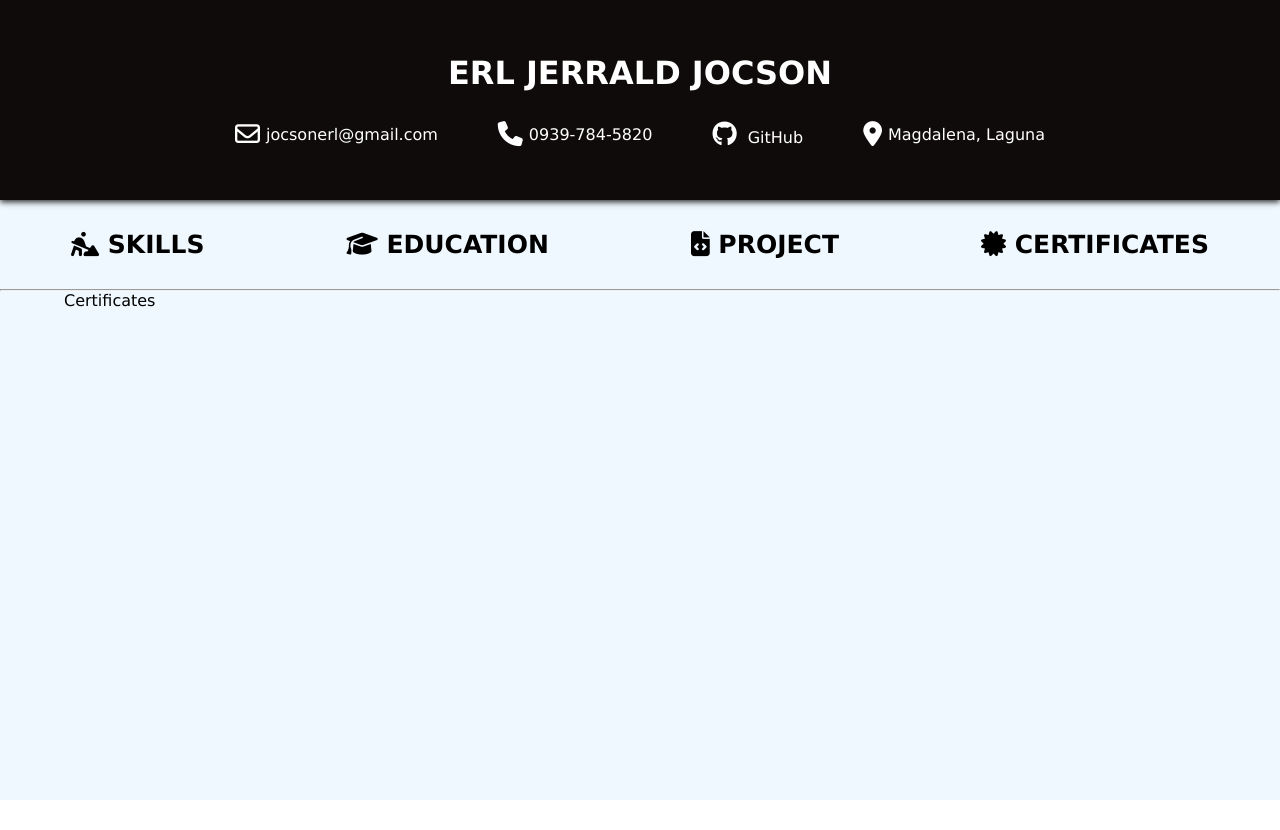
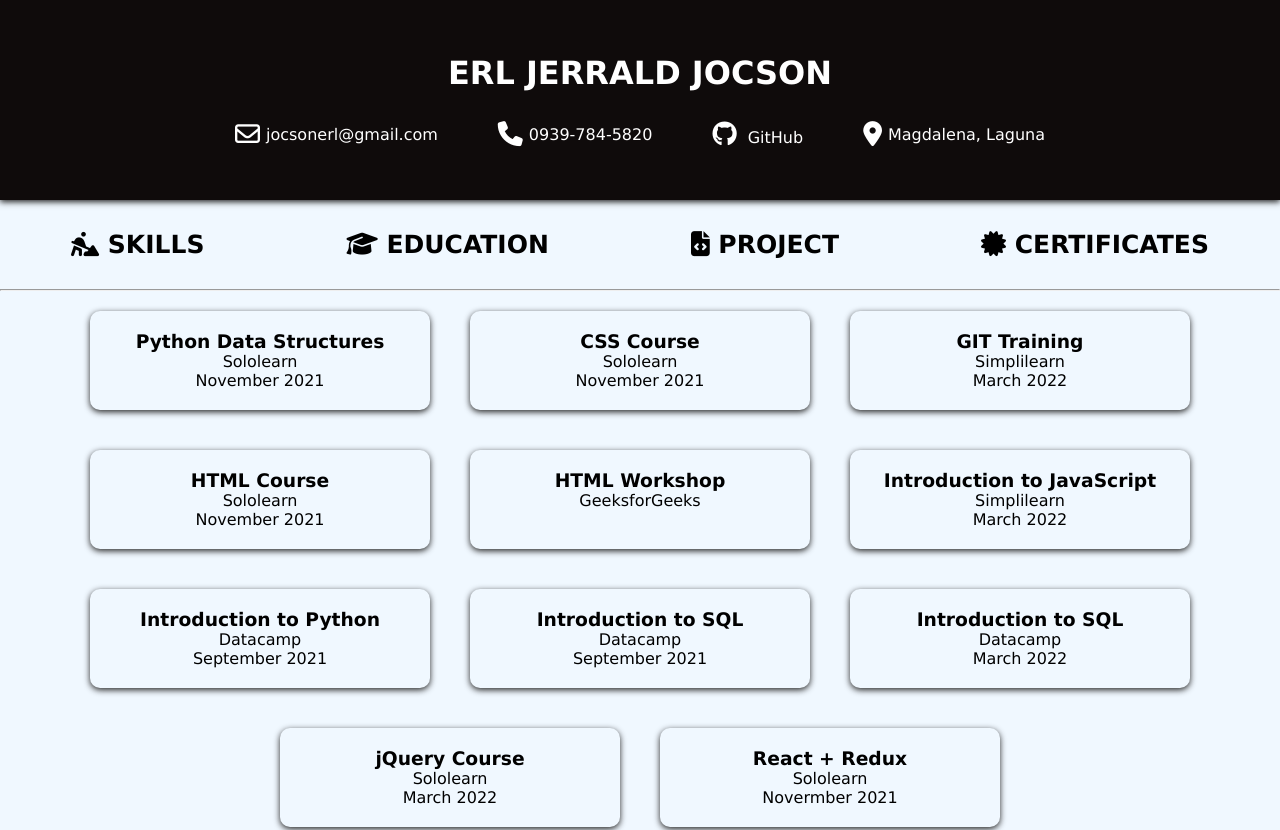
Before and after one commit to ErlJocson/my-portfolio, a React (Create React App) app: page /certificates in a window 1280 px wide. Shown: the top 830 px of the page. Before the commit the page ends 800 px from the top, so only its background shows below. Built offline with nearby package versions, Linux system fonts and the light colour scheme.

Commit message:
created certificate section

```diff
--- a/src/components/section/Certificates.js
+++ b/src/components/section/Certificates.js
@@ -1,7 +1,90 @@
 import Container from "./section-components/Container";
+import styled from "styled-components";
 
 function Certificates() {
-  return <Container>Certificates</Container>;
+  return (
+    <Container>
+      <CertificateContainer>
+        <div className="certificate-details">
+          <h3>Python Data Structures</h3>
+          <p>Sololearn</p>
+          <span>November 2021</span>
+        </div>
+        <div className="certificate-details">
+          <h3>CSS Course</h3>
+          <p>Sololearn</p>
+          <span>November 2021</span>
+        </div>
+        <div className="certificate-details">
+          <h3>GIT Training</h3>
+          <p>Simplilearn</p>
+          <span>March 2022</span>
+        </div>
+        <div className="certificate-details">
+          <h3>HTML Course</h3>
+          <p>Sololearn</p>
+          <span>November 2021</span>
+        </div>
+        <div className="certificate-details">
+          <h3>HTML Workshop</h3>
+          <p>GeeksforGeeks</p>
+        </div>
+        <div className="certificate-details">
+          <h3>Introduction to JavaScript</h3>
+          <p>Simplilearn</p>
+          <span>March 2022</span>
+        </div>
+        <div className="certificate-details">
+          <h3>Introduction to Python</h3>
+          <p>Datacamp</p>
+          <span>September 2021</span>
+        </div>
+        <div className="certificate-details">
+          <h3>Introduction to SQL</h3>
+          <p>Datacamp</p>
+          <span>September 2021</span>
+        </div>
+        <div className="certificate-details">
+          <h3>Introduction to SQL</h3>
+          <p>Datacamp</p>
+          <span>March 2022</span>
+        </div>
+        <div className="certificate-details">
+          <h3>jQuery Course</h3>
+          <p>Sololearn</p>
+          <span>March 2022</span>
+        </div>
+        <div className="certificate-details">
+          <h3>React + Redux</h3>
+          <p>Sololearn</p>
+          <span>Novermber 2021</span>
+        </div>
+        <div className="certificate-details">
+          <h3>Web Development Fundamentals</h3>
+          <p>Sololearn</p>
+          <span>March 2022</span>
+        </div>
+      </CertificateContainer>
+    </Container>
+  );
 }
 
 export default Certificates;
+
+const CertificateContainer = styled.div`
+  display: flex;
+  flex-wrap: wrap;
+  justify-content: center;
+  .certificate-details {
+    padding: 20px;
+    min-width: 300px;
+    box-shadow: var(--dark-shadow);
+    border-radius: 10px;
+    text-align: center;
+    margin: 20px;
+    &:hover {
+      background-color: white;
+      cursor: pointer;
+    }
+  }
+`;
```
